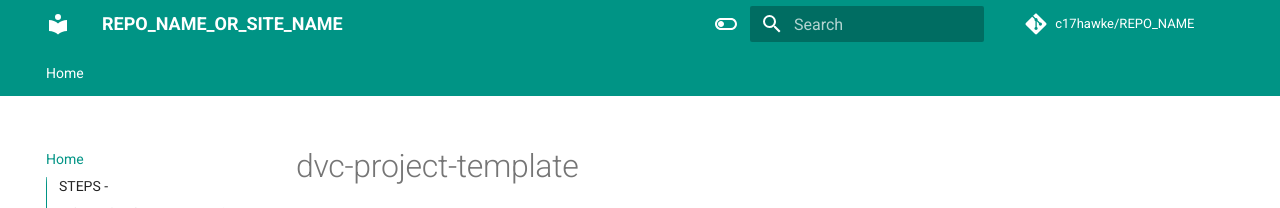
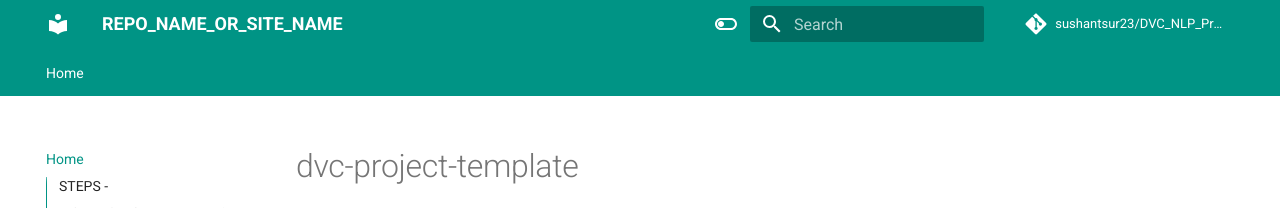
Before and after one commit to c17hawke/DVC_NLP_Project, an MkDocs documentation site: the page built from docs/index.md, in a window 1280 px wide. Shown: the top 208 px of the page. Built offline with MkDocs 1.6.1 and Material for MkDocs 9.7.7, drawn with Linux system fonts in a browser that asks for light colours; comment, search, counter and statistics services are not loaded.

Commit message:
repo name added

```diff
--- a/mkdocs.yml
+++ b/mkdocs.yml
@@ -4,12 +4,12 @@ site_name: REPO_NAME_OR_SITE_NAME
 nav:
   - Home: index.md
 
-site_author: Sunny Bhaveen Chandra
+site_author: Sushant Sur
 site_description: >-
   DESCRIPTION
 # Repository
-repo_name: c17hawke/REPO_NAME
-repo_url: https://github.com/c17hawke/REPO_NAME
+repo_name: sushantsur23/DVC_NLP_Project.git
+repo_url: https://github.com/sushantsur23/DVC_NLP_Project.git
 
 # Configuration
 theme:
```
